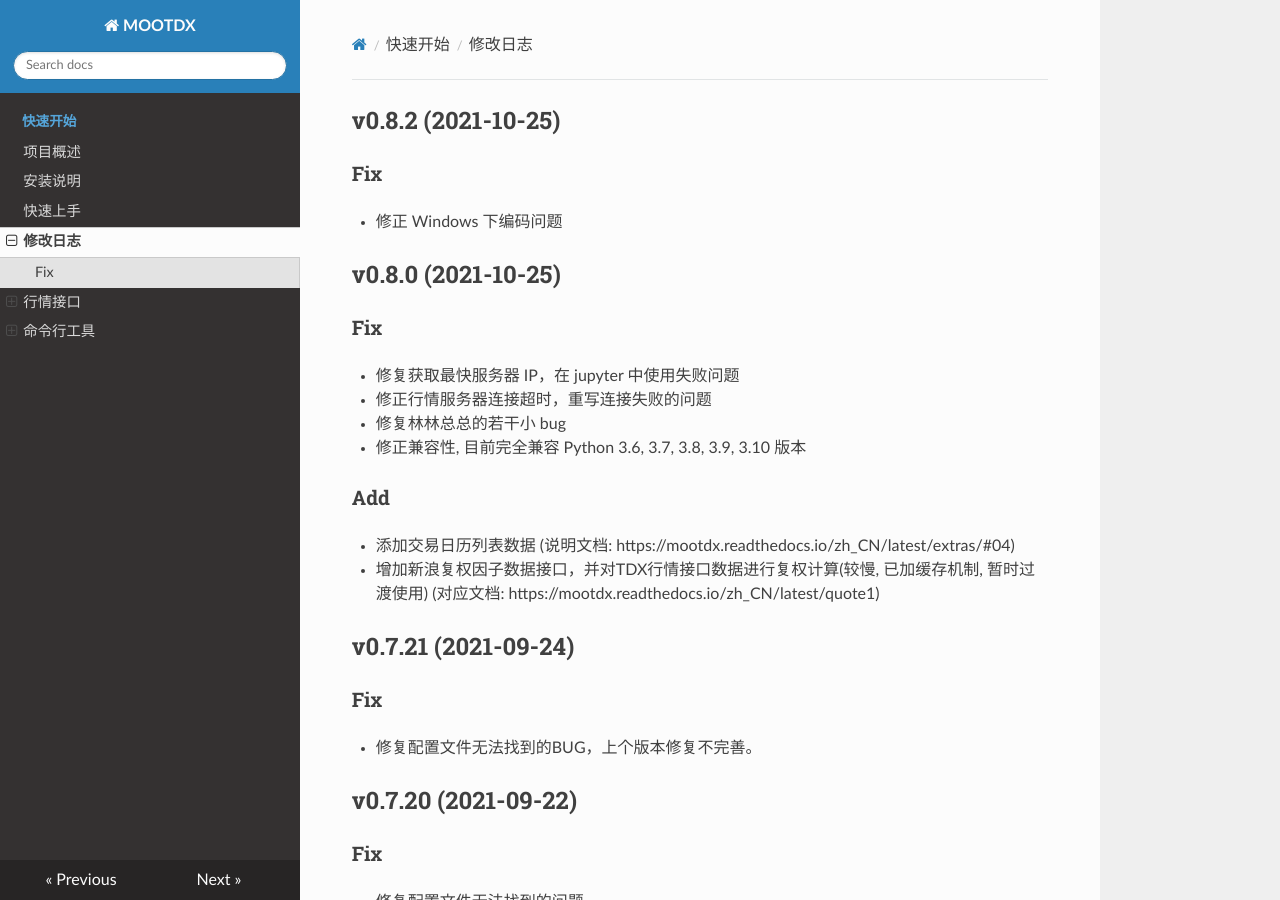
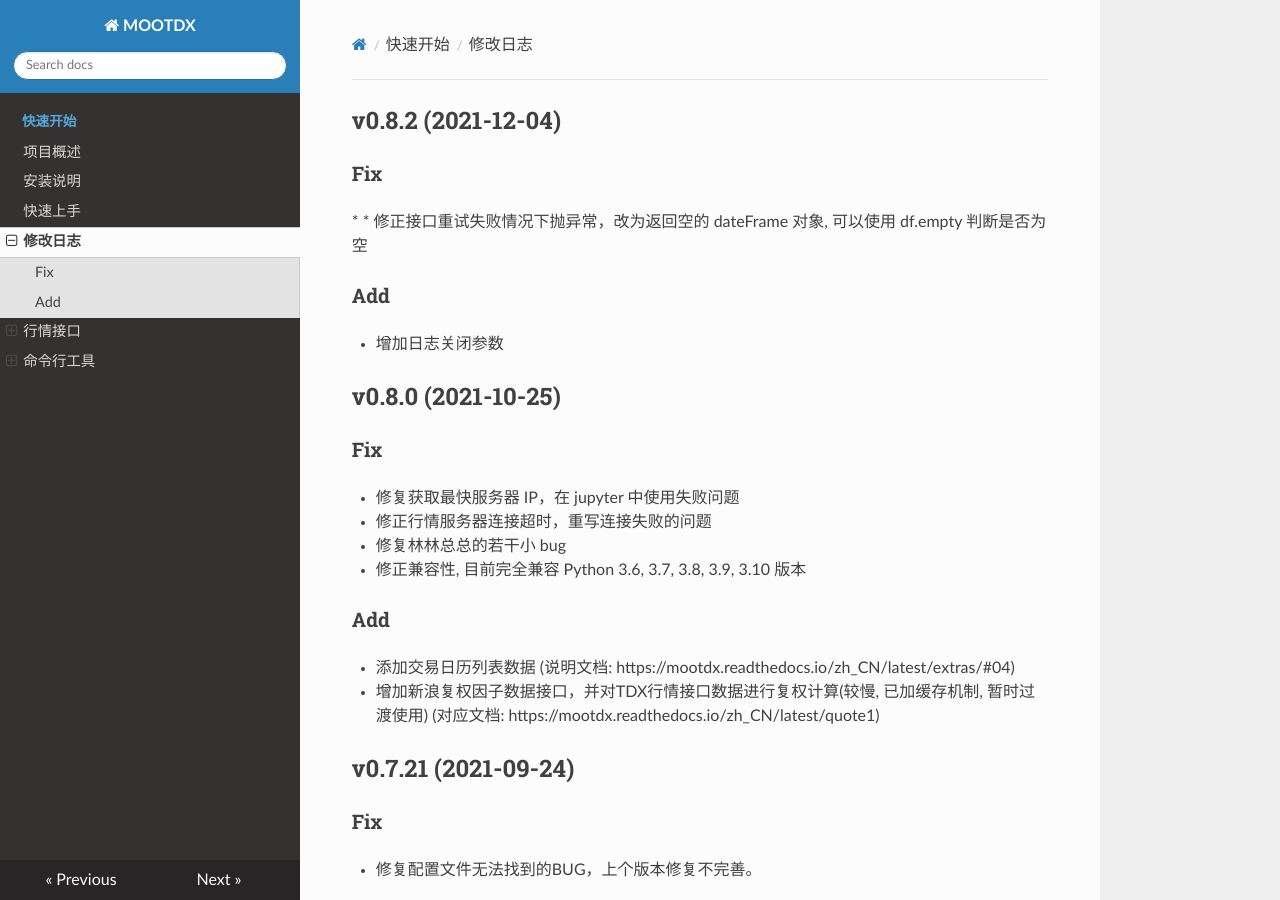
Before and after one commit to mootdx/mootdx, an MkDocs documentation site: the page built from docs/chlog.md, in a window 1280 px wide and 900 px high. Built offline with MkDocs 1.6.1, drawn with Linux system fonts in a browser that asks for light colours; nearby versions of some CDN libraries.

Commit message:
修改文档

```diff
--- a/docs/chlog.md
+++ b/docs/chlog.md
@@ -1,8 +1,13 @@
-## v0.8.2 (2021-10-25)
+
+## v0.8.2 (2021-12-04)
 
 ### Fix
+*
+* 修正接口重试失败情况下抛异常，改为返回空的 dateFrame 对象, 可以使用 df.empty 判断是否为空
 
-* 修正 Windows 下编码问题
+### Add
+
+* 增加日志关闭参数
 
 
 ## v0.8.0 (2021-10-25)
```
